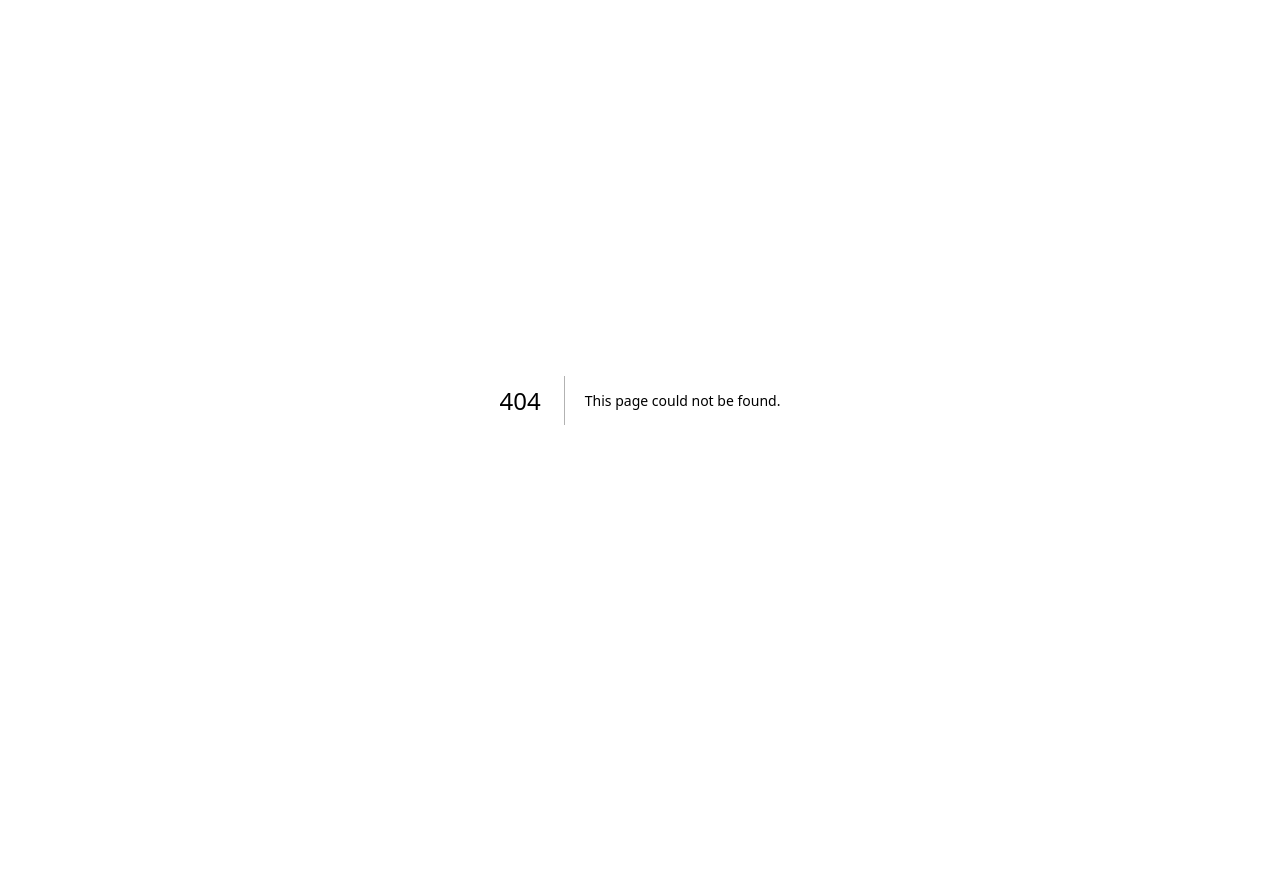
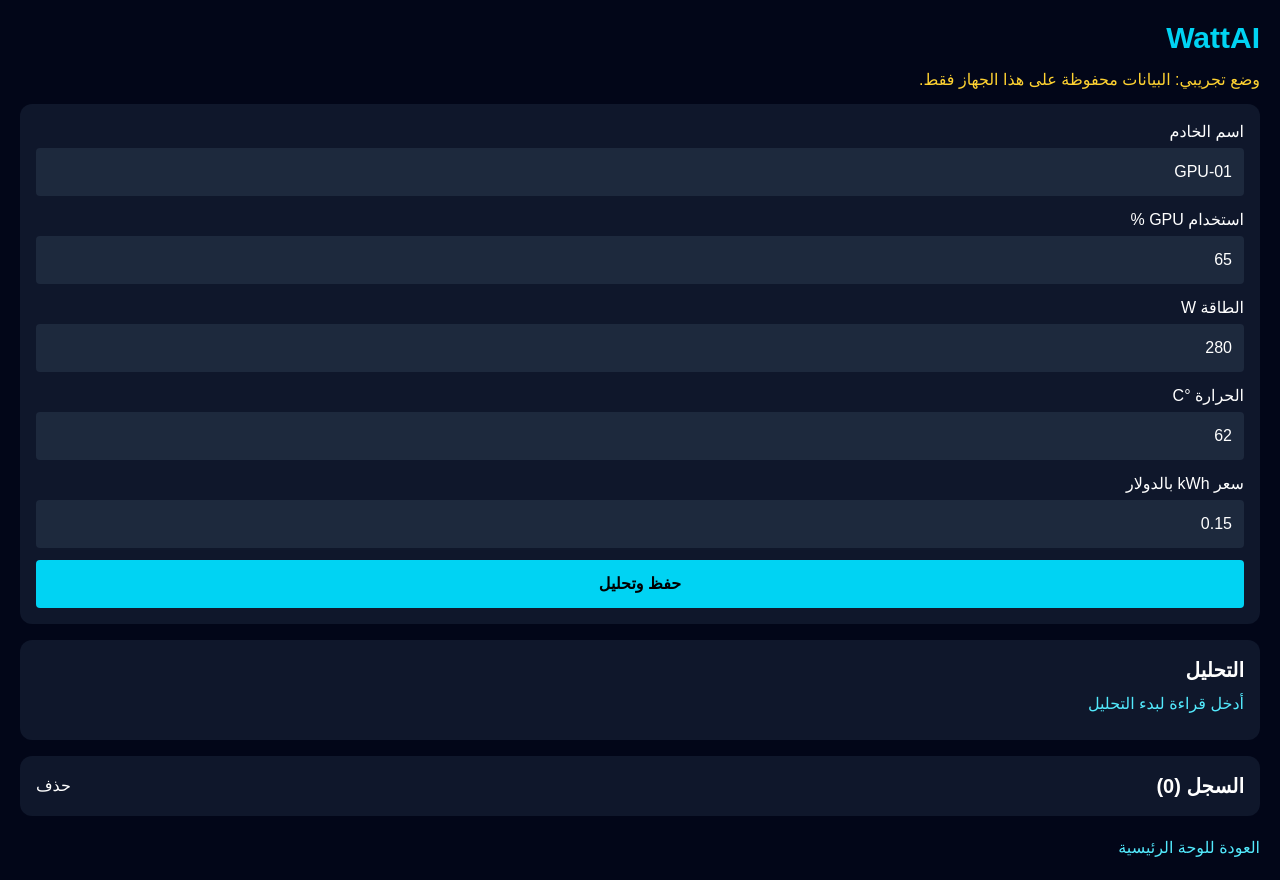
Before and after one commit to ahmedabdalla12455-alt/wattai, a Next.js app: page /telemetry in a window 1280 px wide. Before the commit this address had no page. Before the commit the page ends 800 px from the top, so only its background shows below. Built offline with nearby package versions, Linux system fonts and the light colour scheme.

Commit message:
Add telemetry analysis page

```diff
--- /dev/null
+++ b/app/telemetry/page.tsx
@@ -0,0 +1,9 @@
+"use client";
+import {useEffect,useState} from "react";
+export default function Telemetry(){
+const [rows,S]=useState<any[]>([]),[name,N]=useState("GPU-01"),[gpu,G]=useState("65"),[power,P]=useState("280"),[temp,T]=useState("62"),[rate,R]=useState("0.15");
+useEffect(()=>{try{S(JSON.parse(localStorage.getItem("wattai-data")||"[]"))}catch{}},[]);
+function save(e:any){e.preventDefault();let g=+gpu,p=+power,t=+temp,r=+rate;if(!name.trim()||![g,p,t,r].every(Number.isFinite)||g<0||g>100||p<0||r<0)return alert("تحقق من البيانات");let a=[{id:Date.now(),name,g,p,t,r,date:new Date().toLocaleString()},...rows].slice(0,100);S(a);localStorage.setItem("wattai-data",JSON.stringify(a))}
+let x=rows[0],msg=!x?"أدخل قراءة لبدء التحليل":x.t>=80?"حرارة مرتفعة: افحص التبريد":x.p>=700?"طاقة مرتفعة: راجع حمل العمل":x.g>=90?"استخدام GPU مرتفع":"القراءة ضمن النطاق التجريبي";
+return <main dir="rtl" className="min-h-screen bg-slate-950 p-5 text-white"><h1 className="text-3xl font-bold text-cyan-400">WattAI</h1><p className="my-3 text-amber-300">وضع تجريبي: البيانات محفوظة على هذا الجهاز فقط.</p><form onSubmit={save} className="grid gap-3 rounded-xl bg-slate-900 p-4">{[["اسم الخادم",name,N],["استخدام GPU %",gpu,G],["الطاقة W",power,P],["الحرارة °C",temp,T],["سعر kWh بالدولار",rate,R]].map(([l,v,f]:any)=><label key={l}>{l}<input className="mt-1 w-full rounded bg-slate-800 p-3" value={v} onChange={e=>f(e.target.value)} required/></label>)}<button className="rounded bg-cyan-400 p-3 font-bold text-black">حفظ وتحليل</button></form><section className="my-4 rounded-xl bg-slate-900 p-4"><h2 className="text-xl font-bold">التحليل</h2><p className="my-2 text-cyan-300">{msg}</p>{x&&<p>الخادم {x.name} — GPU {x.g}% — {x.p} W — {x.t}°C — التكلفة التقديرية بالساعة ${(x.p/1000*x.r).toFixed(3)}</p>}</section><section className="rounded-xl bg-slate-900 p-4"><div className="flex justify-between"><h2 className="text-xl font-bold">السجل ({rows.length})</h2><button onClick={()=>{if(confirm("حذف السجل؟")){S([]);localStorage.removeItem("wattai-data")}}}>حذف</button></div>{rows.map(a=><p key={a.id} className="border-b border-slate-700 py-3">{a.date} — {a.name}: GPU {a.g}%, {a.p} W, {a.t}°C</p>)}</section><a className="mt-5 block text-cyan-300" href="/">العودة للوحة الرئيسية</a></main>
+}
```
